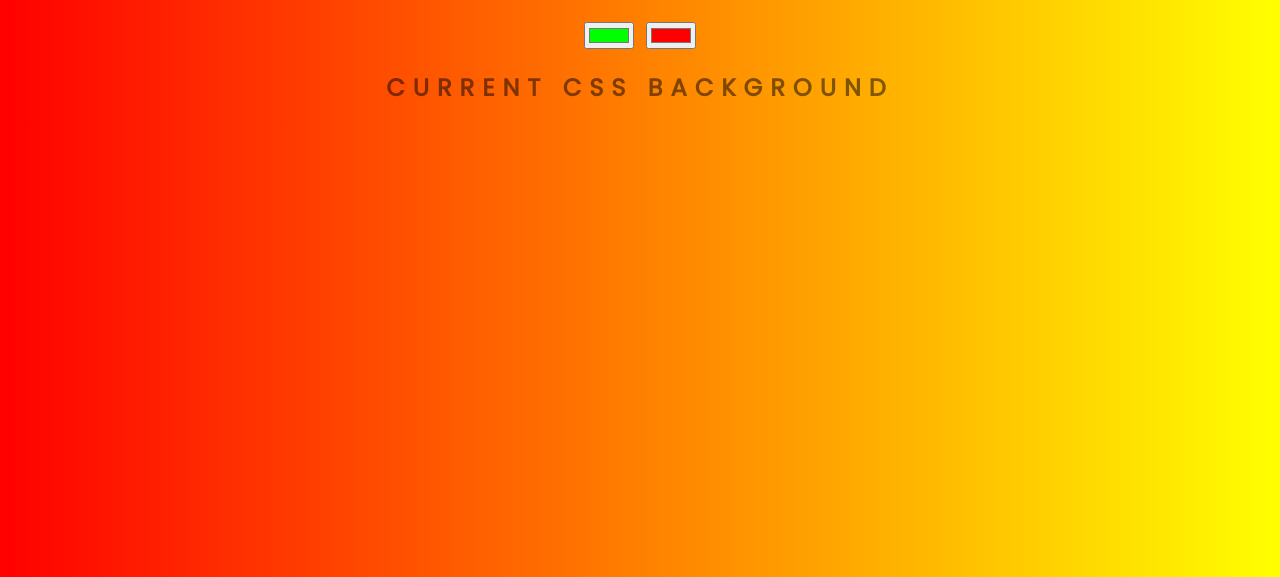
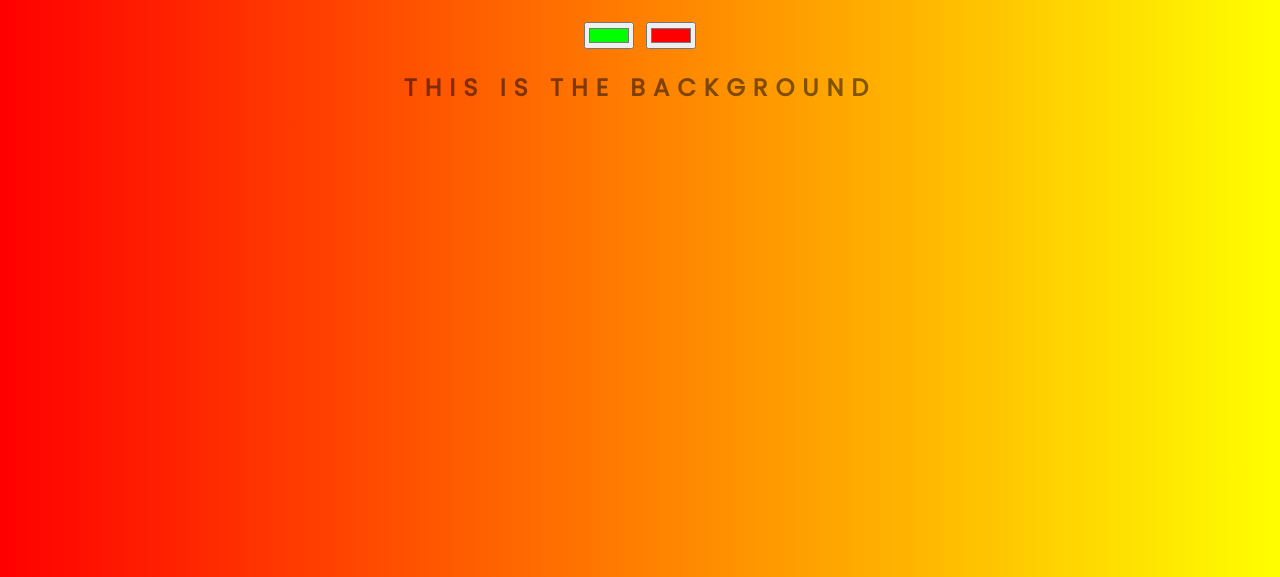
Before and after one commit to christophcar/background-generator, a plain HTML site: page index.html in a window 1280 px wide. Shown: the part 223-800 px from the top of the page. Drawn offline with Linux system fonts and the light colour scheme.

Commit message:
made some changes to h2

```diff
--- a/index.html
+++ b/index.html
@@ -9,7 +9,7 @@
 	<h1>The Background Generator</h1>
 	<input class="color1" type="color" name="color1" value="#00ff00">
 	<input class="color2" type="color" name="color2" value="#ff0000">
-	<h2>Current CSS Background</h2>
+	<h2>This is the background</h2>
 	<h3></h3>
 	<script type="text/javascript" src="script.js"></script>
 </body>
```
